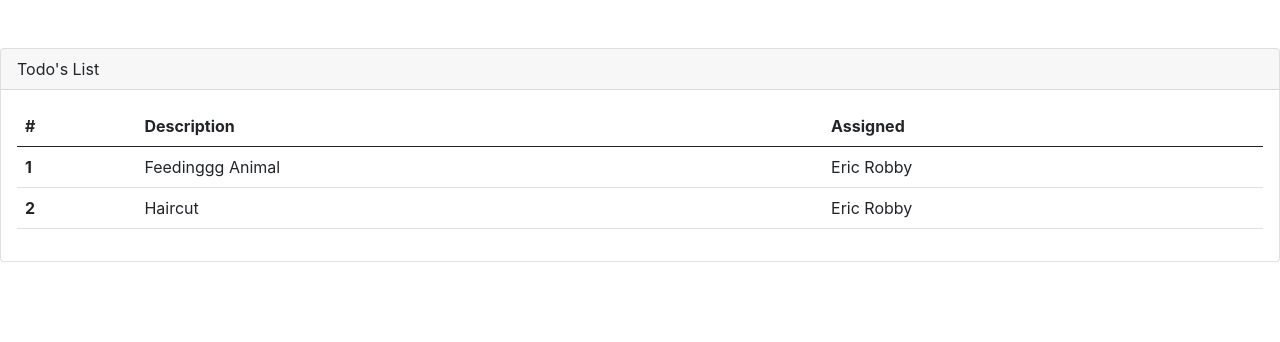
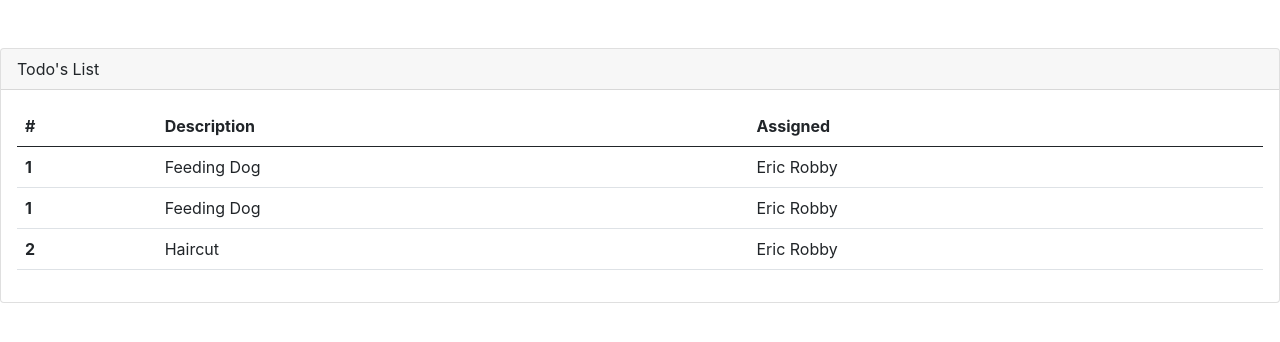
Before and after one commit to bhaskar290391/React_SprintBoot_Udemy_ChandDarby, a React (Create React App) app in the folder react-todo-demo/my-first-react-app/: page / in a window 1280 px wide. Shown: the top 342 px of the page. Built offline with nearby package versions, Linux system fonts and the light colour scheme.

Commit message:
React Component reusability

```diff
--- a/react-todo-demo/my-first-react-app/src/App.js
+++ b/react-todo-demo/my-first-react-app/src/App.js
@@ -18,6 +18,7 @@
             </thead>
             <tbody>
               <TodoRowItems />
+              <TodoRowItems />
 
               <tr>
                 <th scope="row">2</th>
--- a/react-todo-demo/my-first-react-app/src/components/TodoRowItems.js
+++ b/react-todo-demo/my-first-react-app/src/components/TodoRowItems.js
@@ -1,9 +1,12 @@
 function TodoRowItems() {
+  const rowNumber = 1;
+  const rowDescription = "Feeding Dog";
+  const rowAssigned = "Eric Robby";
   return (
     <tr>
-      <th scope="row">1</th>
-      <td>Feedinggg Animal</td>
-      <td>Eric Robby</td>
+      <th scope="row">{rowNumber}</th>
+      <td>{rowDescription}</td>
+      <td>{rowAssigned}</td>
     </tr>
   );
 }
```
Also changed, not shown: 1 other file (tests, documents, lock files or other folders).
